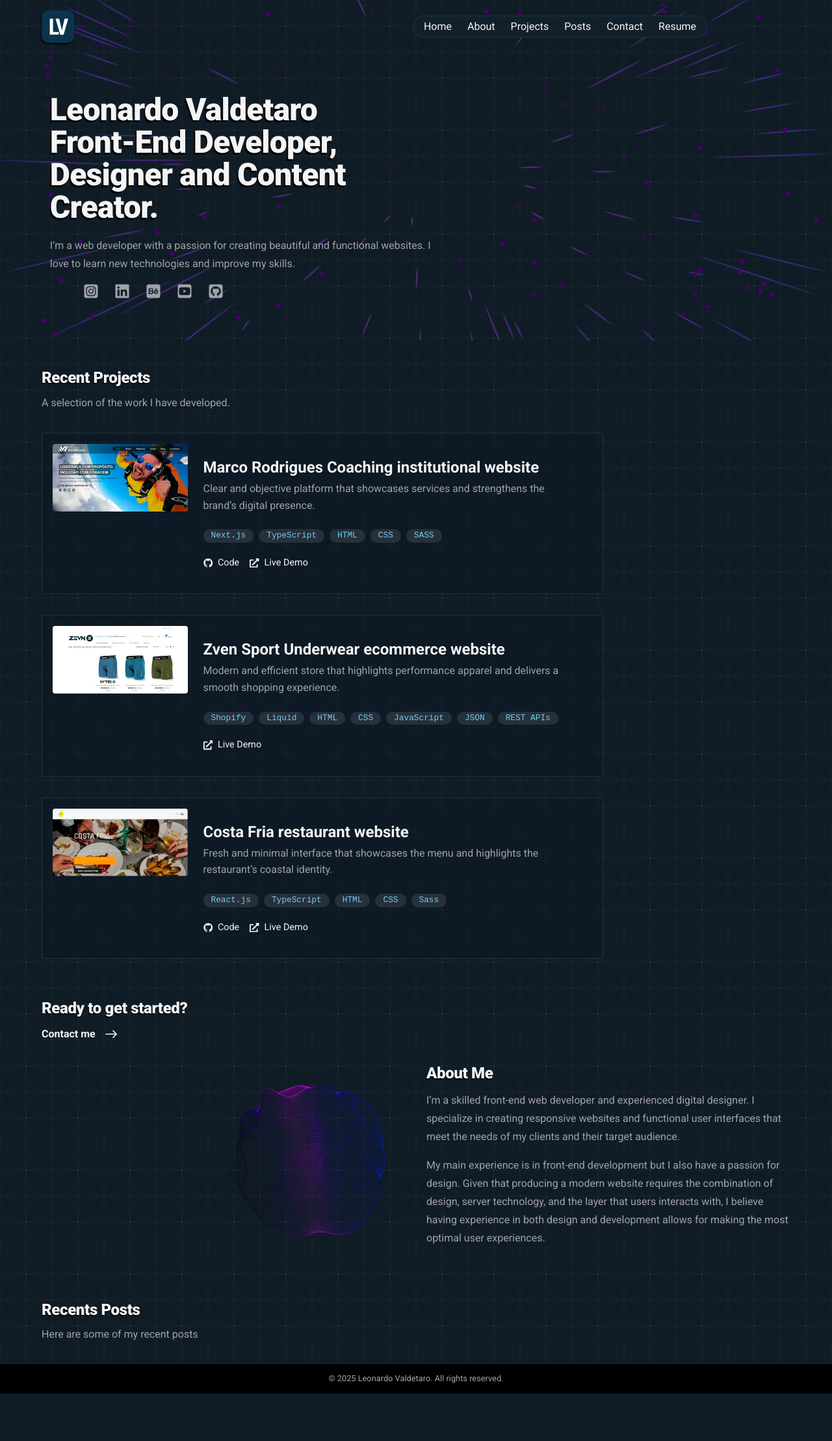
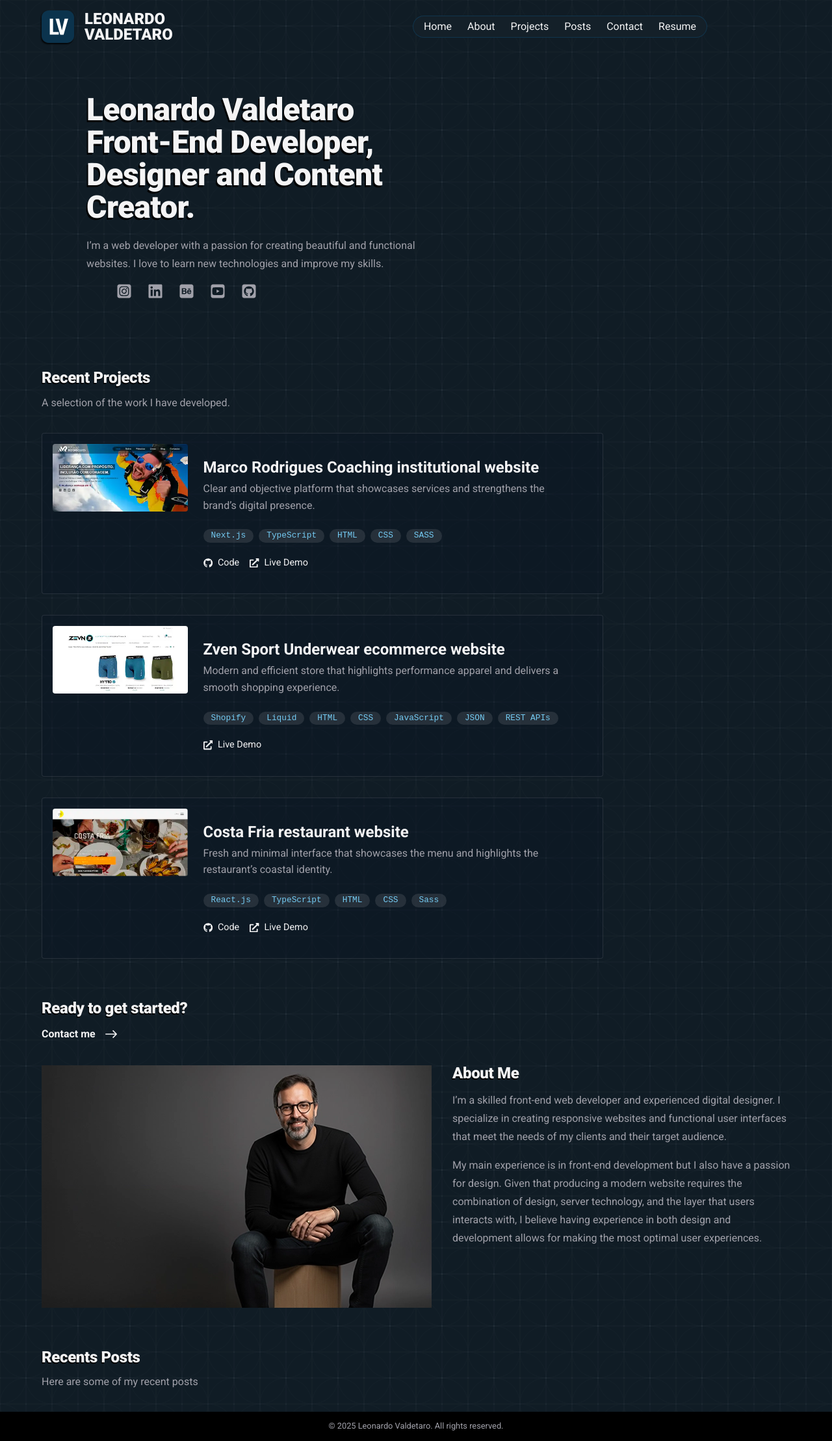
Before and after one commit to leonardovaldetaro/portfolio-next, a Next.js app: page / in a window 1280 px wide. Shown: the whole page at 65% size. Before the commit the page ends 2144 px from the top, so only its background shows below. Built offline with nearby package versions, Linux system fonts and the light colour scheme.

Commit message:
melhoramentos de imagens

```diff
--- a/app/_components/header/header.module.scss
+++ b/app/_components/header/header.module.scss
@@ -34,10 +34,7 @@
     display: flex;
     align-items: center;
     justify-content: center;
-    width: 50px;
-    height: 50px;
-    border-radius: 50%;
-    background-color: $dark-black;
+    gap: 1em;
 
     &__link {
         transition: transform 0.4s ease;
@@ -61,6 +58,14 @@
     &__img {
         width: 50px;
         height: 50px;
+    }
+
+    &__name {
+
+        font-size: 1.5em;
+        font-weight: 900;
+        text-transform: uppercase;
+        color: $text-titles-dark;
     }
 }
 
--- a/app/_components/header/index.tsx
+++ b/app/_components/header/index.tsx
@@ -34,9 +34,8 @@ export default function Header() {
 
     return (
         <header
-            className={`${Styles.header} ${
-                isVisible ? Styles.headerVisible : Styles.headerHidden
-            }`}
+            className={`${Styles.header} ${isVisible ? Styles.headerVisible : Styles.headerHidden
+                }`}
         >
             <div className={Styles.container}>
                 <div className={Styles.logoContainer}>
@@ -49,6 +48,7 @@ export default function Header() {
                             className={Styles.logoContainer__img}
                         />
                     </Link>
+                    <span className={Styles.logoContainer__name}>Leonardo<br />Valdetaro</span>
                 </div>
                 <Nav />
             </div>
--- a/app/home/aboutSection/aboutSection.module.scss
+++ b/app/home/aboutSection/aboutSection.module.scss
@@ -21,7 +21,6 @@
             object-fit: cover;
             position: relative;
             z-index: 1;
-            mix-blend-mode: hard-light;
         }
     }
 
--- a/app/home/aboutSection/index.tsx
+++ b/app/home/aboutSection/index.tsx
@@ -6,16 +6,15 @@ export default function AboutSection() {
         <article className={Styles.aboutSection}>
             <figure className={Styles.aboutSection__figure}>
                 <Image
-                    src="/assets/imageAbout.webp"
+                    src="/assets/leonardoValdetaro.webp"
                     alt="Leonardo Valdetaro"
-                    width={300}
-                    height={300}
-                    sizes="(max-width: 768px) 300px, 25vw"
+                    width={600}
+                    height={373}
                 />
             </figure>
             <div className={Styles.aboutSection__content}>
                 <h2 className={Styles.aboutSection__content__title}>About Me</h2>
-                <p className={Styles.aboutSection__content__description}>I’m a skilled front-end web developer and experienced digital designer. I specialize in creating responsive websites and functional user interfaces that meet the needs of my clients and their target audience.</p>
+                <p className={Styles.aboutSection__content__description}>I&rsquo;m a skilled front-end web developer and experienced digital designer. I specialize in creating responsive websites and functional user interfaces that meet the needs of my clients and their target audience.</p>
                 <p className={Styles.aboutSection__content__description}>My main experience is in front-end development but I also have a passion for design. Given that producing a modern website requires the combination of design, server technology, and the layer that users interacts with, I believe having experience in both design and development allows for making the most optimal user experiences.</p>
             </div>
         </article>
--- a/app/home/recentsSection/index.tsx
+++ b/app/home/recentsSection/index.tsx
@@ -5,7 +5,6 @@ export default function RecentsSection() {
         <article className={Style.recentsSection}>
             <h2 className={Style.recentsSection__title}>Recents Posts</h2>
             <p className={Style.recentsSection__description}>Here are some of my recent posts</p>
-
         </article>
     );
 }
--- a/app/page.module.scss
+++ b/app/page.module.scss
@@ -1,47 +1,28 @@
 @import '../app/styles/variables';
+@import '../app/styles/breakpoints';
 
-.sectionHero {
-    background-image: url('/assets/background-hero.webp');
-    background-size: 100%;
-    background-position: center;
-    background-repeat: no-repeat;
+%baseSection {
     display: flex;
     flex-direction: column;
-    align-items: center;
-    justify-content: center;
-    padding: 9em 0 4em;
-    width: 100%;
-    max-width: 1440px;
-}
-
-.sectionCards {
-    display: flex;
-    flex-direction: column;
-    padding: 2em 0 0;
     width: 90%;
     max-width: 1440px;
 }
 
-.sectionCta {
-    display: flex;
-    flex-direction: column;
-    padding: 2em 0 0;
-    width: 90%;
-    max-width: 1440px;
+.sectionHero {
+    @extend %baseSection;
+    align-items: center;
+    justify-content: center;
+    padding: 9em 0 4em;
 }
 
-.sectionAbout {
-    display: flex;
-    flex-direction: column;
-    padding: 2em 0;
-    width: 90%;
-    max-width: 1440px;
+.sectionCards,
+.sectionCta {
+    @extend %baseSection;
+    padding: 2em 0 0;
 }
 
+.sectionAbout,
 .sectionRecents {
-    display: flex;
-    flex-direction: column;
+    @extend %baseSection;
     padding: 2em 0;
-    width: 90%;
-    max-width: 1440px;
 }
```
Also changed, not shown: public/assets/leonardoValdetaro.webp (added).
